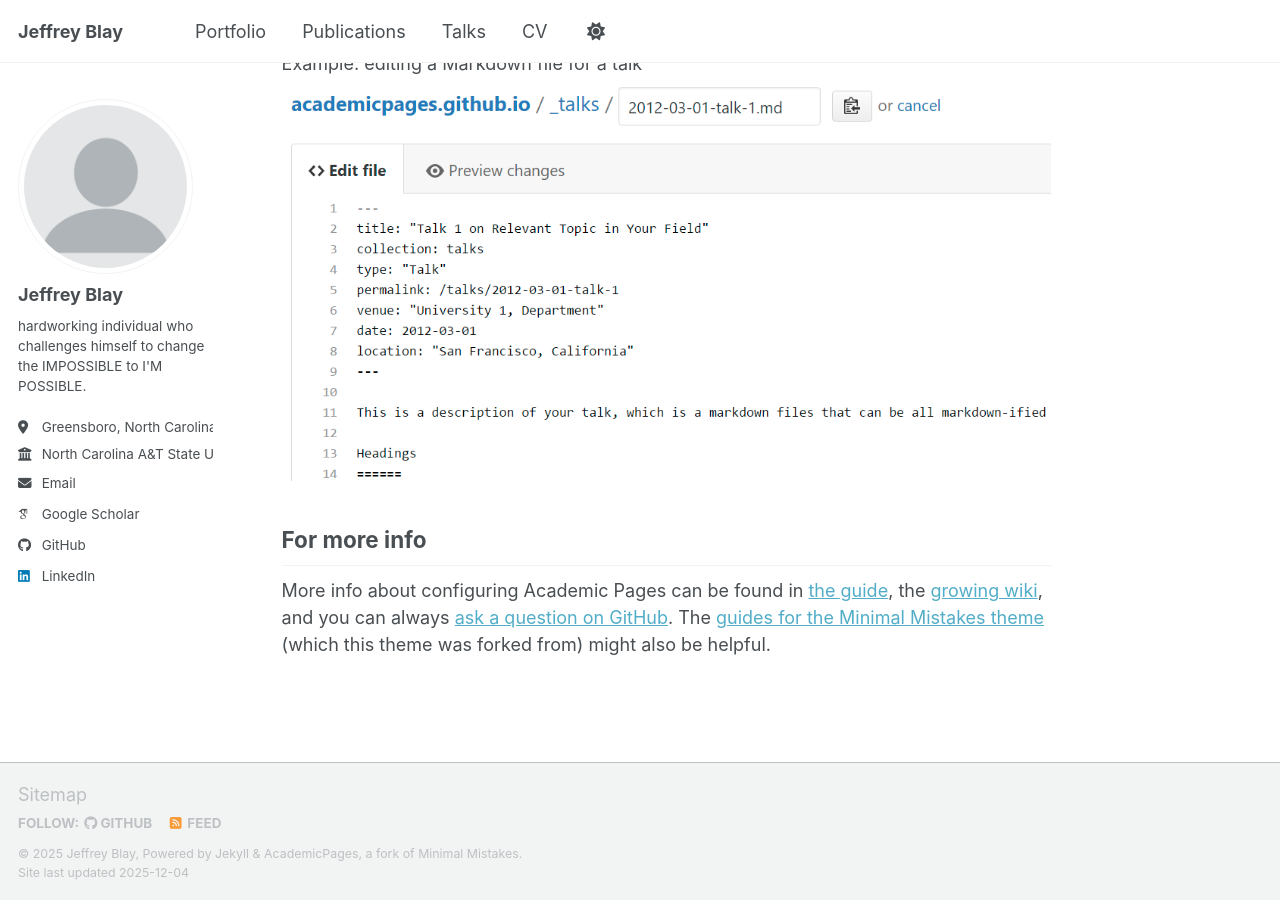
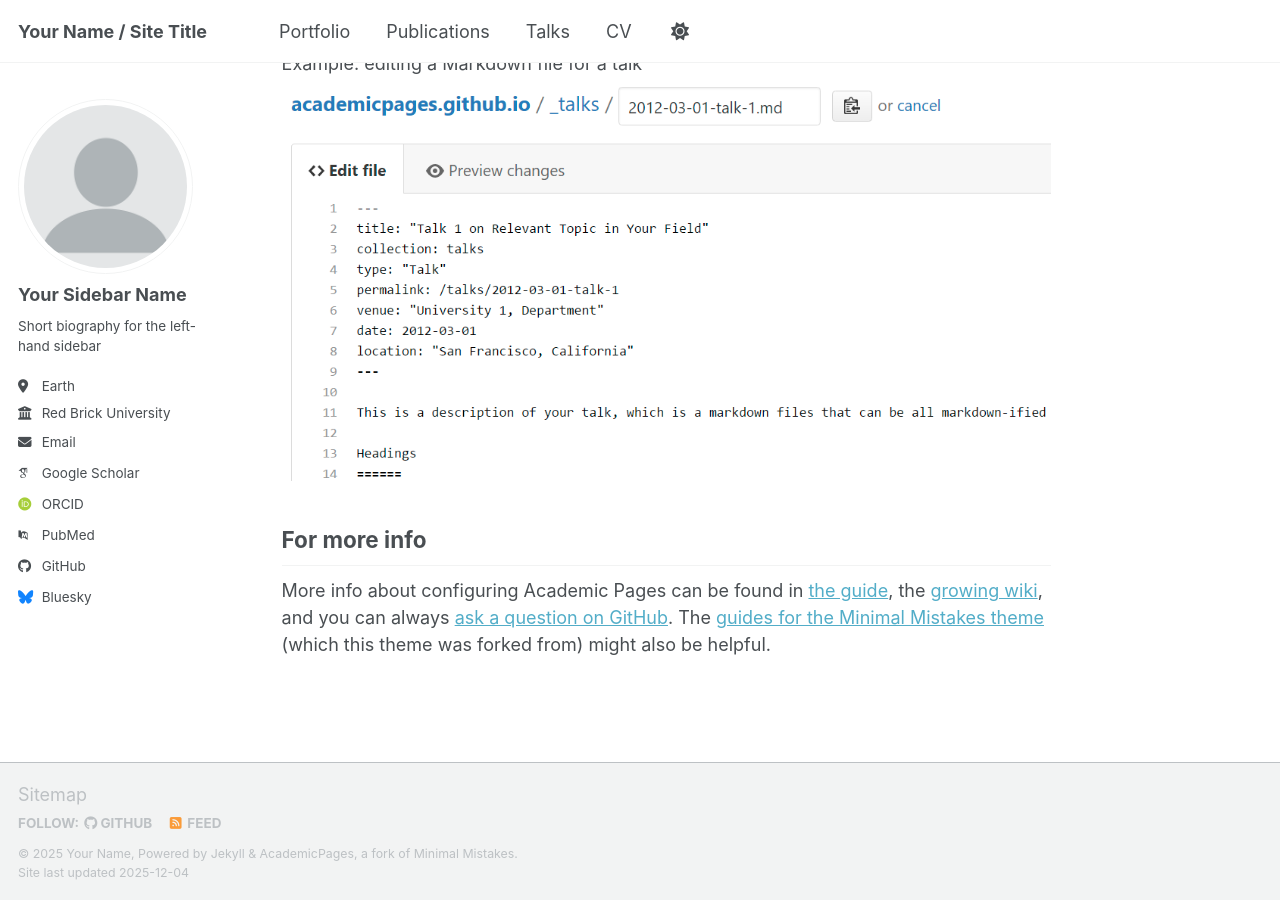
Before and after one commit to Jeffreyblay/jeffreyblay.github.io, a Jekyll site: the page built from _pages/about.md, in a window 1280 px wide and 900 px high, scrolled down 2718 px. Built offline with Jekyll 4.4.1, drawn with Linux system fonts in a browser that asks for light colours; some web fonts are replaced; a script bundle is joined from its source files by our own code; library files that are not in the unit come from our copies.

Commit message:
Update _config.yml

```diff
--- a/_config.yml
+++ b/_config.yml
@@ -9,14 +9,14 @@
 # Basic Site Settings
 locale                   : "en-US"
 site_theme               : "default" # Currently available options are "default", "air"
-title                    : "Jeffrey Blay"
+title                    : "Your Name / Site Title"
 title_separator          : "-"
-name                     : &name "Jeffrey Blay"
-description              : &description "Welcome to my professional website"   # Update this with a general description of your site, this is the default if not overridden by a page
-url                      : https://github.com/Jeffreyblay # The base hostname & protocol for your site e.g. "https://[your GitHub username].github.io",
+name                     : &name "Your Name"
+description              : &description "Your Name's academic portfolio"   # Update this with a general description of your site, this is the default if not overridden by a page
+url                      : https://academicpages.github.io # The base hostname & protocol for your site e.g. "https://[your GitHub username].github.io",
                                                            # or if you already have some other page hosted on Github then use "https://[your GitHub username].github.io/[Your Repo Name]"
 baseurl                  : "" # the subpath of your site, e.g. "/blog"
-repository               : "jeffreyblay/jeffreyblay.github.io"
+repository               : "academicpages/academicpages.github.io"
 
 # Site Author - The following control what appear as part of the author content on the side bar.
 #               If a field is blank the icon and link will not appear, otherwise it will be shown.
@@ -24,24 +24,24 @@
 author:
   # Biographic information
   avatar           : "profile.png"
-  name             : "Jeffrey Blay"
+  name             : "Your Sidebar Name"
   pronouns         : # example: "she/her"
-  bio              : " hardworking individual who challenges himself to change the IMPOSSIBLE to I'M POSSIBLE."
-  location         : "Greensboro, North Carolina, United States"
-  employer         : "North Carolina A&T State University"
+  bio              : "Short biography for the left-hand sidebar"
+  location         : "Earth"
+  employer         : "Red Brick University"
   uri              : # URL
-  email            : "jeffreyblay7@gmail.com"
+  email            : "none@example.org"
 
   # Academic websites
   academia         : # URL
   arxiv            : # URL - Update with the correct link to your profile
-  googlescholar    : "https://scholar.google.com/citations?user=CJtvz78AAAAJ&hl=en"
+  googlescholar    : "https://scholar.google.com/citations?user=PS_CX0AAAAAJ"
   inspire-hep      : # URL
   impactstory      : # URL
-  orcid            : # URL
+  orcid            : "https://orcid.org/yourorcidurl"
   semantic         : # URL
   ssrn             : # URL
-  pubmed           : # URL
+  pubmed           : "https://www.ncbi.nlm.nih.gov/pubmed/?term=john+snow"
   researchgate     : # URL
   scopus           : # URL
   zotero           : # URL
@@ -51,13 +51,13 @@
   bitbucket        : # Username - Update with your username on the site
   codepen          : # Username
   dribbble         : # Username
-  github           : "Jeffreyblay"
+  github           : "academicpages"
   kaggle           : # Username
   stackoverflow    : # User number or user number and name (i.e., use "1" or "1/jeff-atwood")
 
   # Social media
   artstation       : # Username
-  bluesky          : # Username # Replace this with you Bluesky username
+  bluesky          : "bsky.app" # Replace this with you Bluesky username
   facebook         : # Username
   flickr           : # Username
   foursquare       : # Username
@@ -66,7 +66,7 @@
   keybase          : # Username
   instagram        : # Username
   lastfm           : # Username
-  linkedin         : "https://www.linkedin.com/in/jeffrey-blay/"
+  linkedin         : # Username
   mastodon         : # URL
   medium           : # URL
   pinterest        : # Username
```
